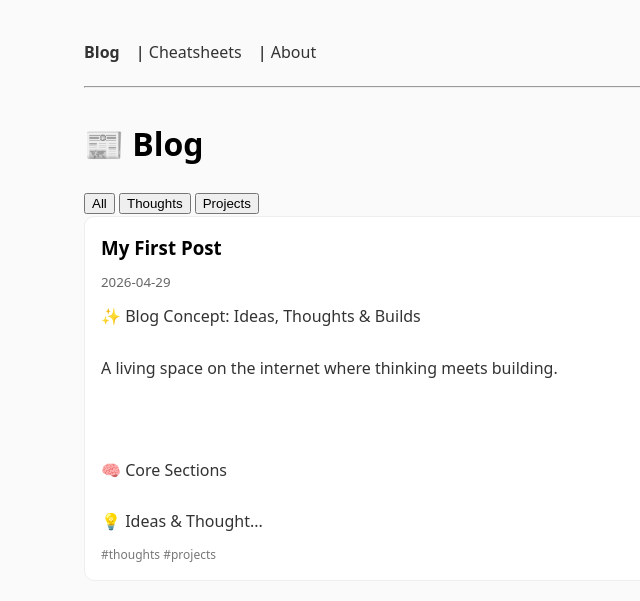
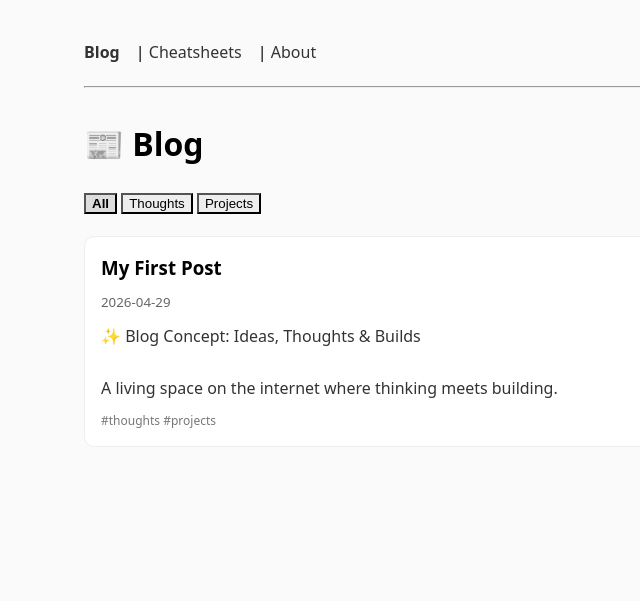
Before and after one commit to cholushkin/cholushkin.github.io, a Jekyll site: the page built from index.html, in a window 1280 px wide. Shown: the top 601 px of the page, without its empty margins (156-796 px from the left). Built offline with Jekyll 4.4.1, drawn with Linux system fonts in a browser that asks for light colours; some of the changed lines change nothing that is shown.

Commit message:
fix: active filters

```diff
--- a/index.html
+++ b/index.html
@@ -5,7 +5,7 @@
 
 <h1>📰 Blog</h1>
 
-<div id="filters" class="filters">
+<div id="filters" style="margin-bottom: 20px;">
   <button onclick="setCategory(null)" id="filter-all">All</button>
   <button onclick="setCategory('thoughts')" id="filter-thoughts">Thoughts</button>
   <button onclick="setCategory('projects')" id="filter-projects">Projects</button>
@@ -45,13 +45,22 @@
 
 function setActiveButton() {
   const buttons = document.querySelectorAll("#filters button");
-  buttons.forEach(btn => btn.classList.remove("active"));
+
+  buttons.forEach(btn => {
+    btn.style.background = "#eee";
+    btn.style.fontWeight = "normal";
+  });
 
   if (!currentCategory) {
-    document.getElementById("filter-all").classList.add("active");
+    const btn = document.getElementById("filter-all");
+    btn.style.background = "#ddd";
+    btn.style.fontWeight = "bold";
   } else {
     const btn = document.getElementById("filter-" + currentCategory);
-    if (btn) btn.classList.add("active");
+    if (btn) {
+      btn.style.background = "#ddd";
+      btn.style.fontWeight = "bold";
+    }
   }
 }
 
```
Also changed, not shown: _posts/2026-04-29-first-post.md (+1 -1 lines).
